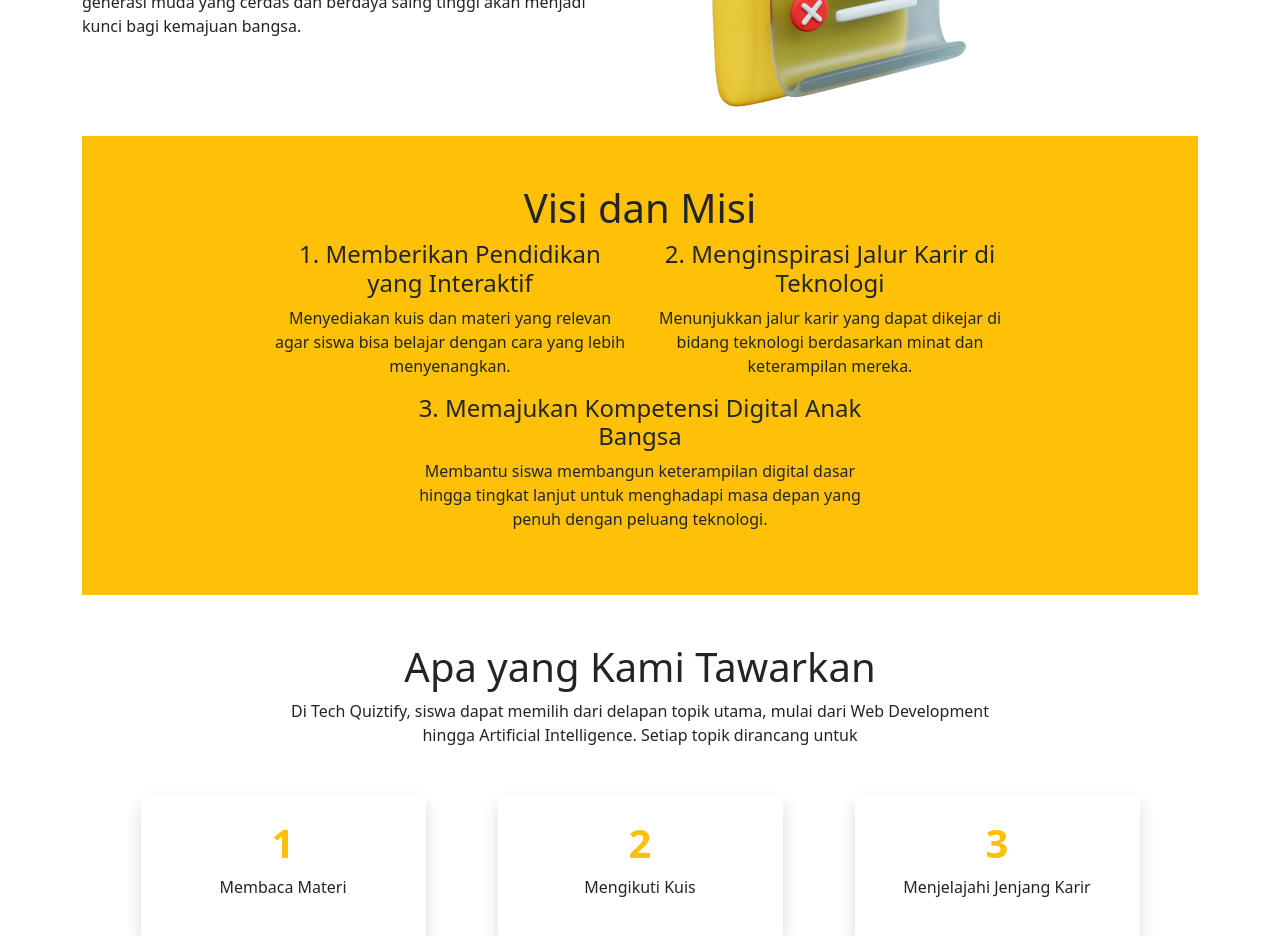
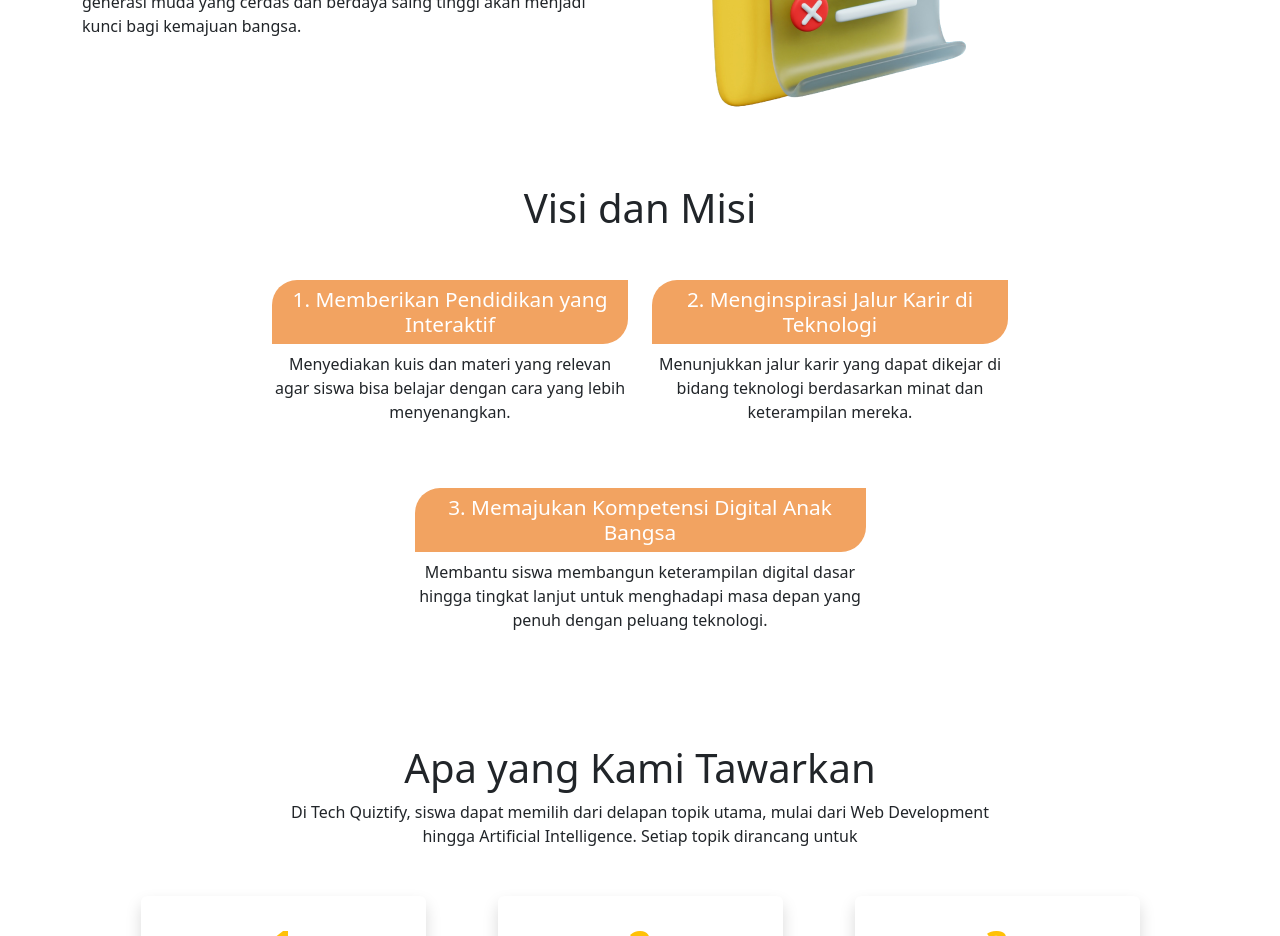
Before and after one commit to azmihalaf/Quiztfy, a React (Vite) app: page /about in a window 1280 px wide. Shown: the part 900-1836 px from the top of the page. Built offline with nearby package versions, Linux system fonts and the light colour scheme.

Commit message:
about section

```diff
--- a/src/components/Navbar.jsx
+++ b/src/components/Navbar.jsx
@@ -53,7 +53,7 @@ export default function Navbar() {
             </div>
 
             <div className="offcanvas-body">
-              <ul className="navbar-nav mx-auto fw-bold text-center">
+              <ul className="navbar-nav mx-auto fw-bold text-center nav-list">
                 <li className="nav-item">
                   <Link
                     to={"/"}
--- a/src/components/contents/AboutContent.jsx
+++ b/src/components/contents/AboutContent.jsx
@@ -1,3 +1,5 @@
+import "../../styles/Abt.css";
+
 export default function AboutContent() {
   return (
     <div className="container my-5">
@@ -54,14 +56,16 @@ export default function AboutContent() {
       </div>
 
       {/* Visi & Misi */}
-      <div className="mt-4 bg-warning py-5">
-        <h1 className="text-center">Visi dan Misi</h1>
+      <div className="mt-4 py-5">
+        <h1 className="text-center mb-md-5">Visi dan Misi</h1>
 
-        <div className="row justify-content-center">
+        <div className="row justify-content-center content-misi-container">
           {/* visi 1 */}
           <div className="col-md-4 text-center">
-            <h4>1. Memberikan Pendidikan yang Interaktif</h4>
-            <p>
+            <h4>
+              1. Memberikan Pendidikan yang Interaktif
+            </h4>
+            <p className="">
               Menyediakan kuis dan materi yang relevan agar siswa bisa belajar
               dengan cara yang lebih menyenangkan.
             </p>
@@ -77,7 +81,7 @@ export default function AboutContent() {
           </div>
           {/* visi 3 */}
 
-          <div className="col-md-5 text-center">
+          <div className="col-md-5 mt-md-5 text-center">
             <h4>3. Memajukan Kompetensi Digital Anak Bangsa</h4>
             <p>
               Membantu siswa membangun keterampilan digital dasar hingga tingkat
--- a/src/styles/Abt.css
+++ b/src/styles/Abt.css
@@ -2,3 +2,19 @@
   border-top-left-radius: 10px; /* Sesuaikan nilai radius sesuai kebutuhan */
   border-bottom-right-radius: 10px;
 }
+.content_container{
+  display: flex;
+  justify-content: center;
+  gap: 2rem;
+}
+
+.content-misi-container h4{
+  padding: 7px 18px;
+  font-weight: 300;
+  font-size: 1.3rem;
+  text-align: center;
+  background-color: #F2A361;
+  color: #fff;
+  border-end-end-radius: 25px;
+  border-start-start-radius: 25px;
+}
```
